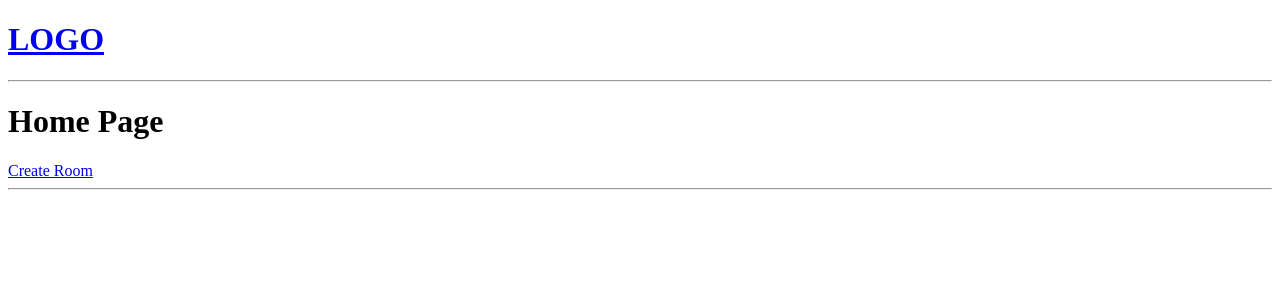
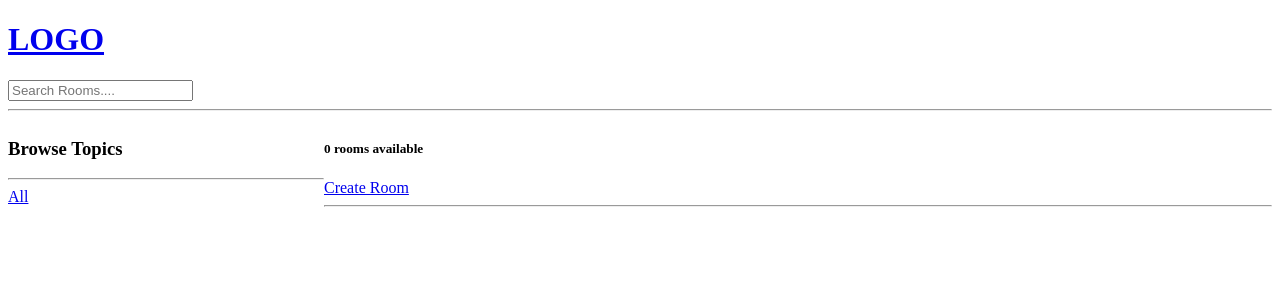
Before and after one commit to princewilling/StudyHub-django, a Django app: page / in a window 1280 px wide. Shown: the top 300 px of the page. Run offline with Django 4.2, Linux system fonts and the light colour scheme; data that the repository does not hold is empty.

Commit message:
add dynamic search functionality for Rooms

```diff
--- a/base/templates/base/home.html
+++ b/base/templates/base/home.html
@@ -2,11 +2,34 @@
 
 {% block content %}
 
-<h1>Home Page</h1>
+<style>
+    .home-container{
+        display: grid;
+        grid-template-columns: 1fr 3fr;
+    }
+</style>
 
-<div>
+<div class="home-container">
 
-    <a href="{% url 'base:create-room' %}">Create Room</a>
+    <div>
+        <h3>Browse Topics</h3>
+        <hr>
+
+        <div>
+            <a href="{% url 'base:home' %}">All</a>
+        </div>
+
+        {% for topic in topics %}
+            <div>
+                <a href="{% url 'base:home' %}?q={{topic.name}}">{{ topic.name }}</a>
+            </div>
+        {% endfor %}
+
+    </div>
+
+    <div>
+        <h5>{{ room_count }} rooms available</h5>
+        <a href="{% url 'base:create-room' %}">Create Room</a>
     <hr>
 
     <div>
@@ -22,6 +45,7 @@
             </div>
         {% endfor %}
     </div>
+    </div>
 
 </div>
 
--- a/base/views.py
+++ b/base/views.py
@@ -1,7 +1,7 @@
 from django.shortcuts import render, redirect
-
+from django.db.models import Q
 from base.forms import RoomForm
-from .models import Room
+from .models import Room, Topic
 
 # Create your views here.
 
@@ -12,8 +12,18 @@ from .models import Room
 # ]
 
 def home(request):
-    rooms = Room.objects.all()
-    context = {'rooms': rooms}
+    q = request.GET.get('q') if request.GET.get('q') != None else ""
+
+    rooms = Room.objects.filter(
+        Q(topic__name__icontains=q) |
+        Q(name__icontains=q) |
+        Q(description__icontains=q)
+    )
+
+    topics = Topic.objects.all()
+    room_count = rooms.count()
+
+    context = {'rooms': rooms, 'topics':topics, 'room_count':room_count}
     return render(request, 'base/home.html', context)
 
 def room(request, pk):
--- a/templates/navbar.html
+++ b/templates/navbar.html
@@ -2,4 +2,9 @@
     <h1>LOGO</h1>
 </a>
 
+<form method="GET" action="{% url 'base:home' %}">
+    <input type="text" name="q" placeholder="Search Rooms...."/>
+
+</form>
+
 <hr>
```
